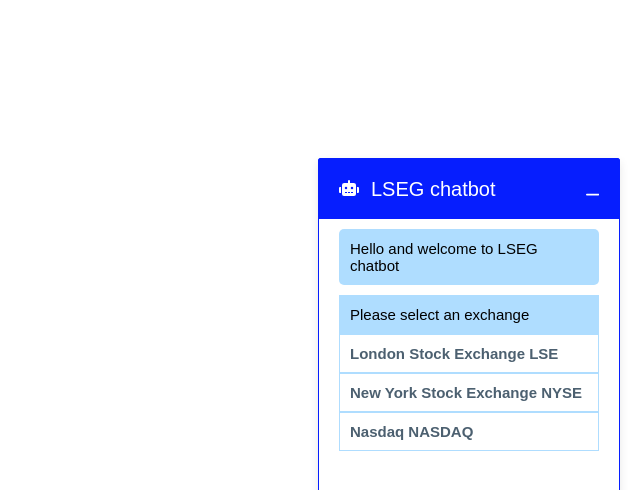
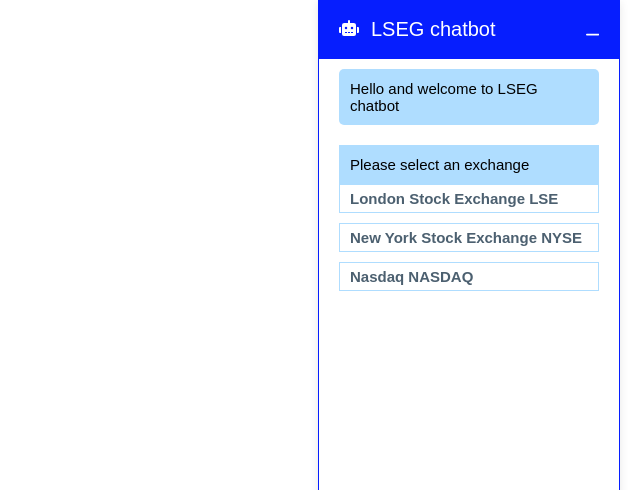
Before and after one commit to crizaf/chatbot, a React (Create React App) app: page / in a window 1280 px wide. Shown: the top 490 px of the page, without its empty margins (640-1280 px from the left). Built offline with nearby package versions, Linux system fonts and the light colour scheme.

Commit message:
Menu css updates

```diff
--- a/src/Chatbot.css
+++ b/src/Chatbot.css
@@ -14,7 +14,7 @@
   box-shadow: 0 4px 10px rgba(0, 0, 0, 0.1);
   display: flex;
   flex-direction: column;
-  height: 80vh;
+  height: 100vh;
   margin: 0 20px;
 }
 
@@ -66,12 +66,16 @@
   display: flex;
 }
 
+.cb-content .cb__info:first-child {
+  margin-top: 10px;
+}
+
 .cb-content .cb__info p {
   background-color: #afddff;
   color: black;
   font-size: 15px;
   padding: 10px;
-  margin: 10px 20px;
+  margin: 0px 20px;
   border: 1px solid transparent;
   border-radius: 5px;
 }
@@ -86,7 +90,7 @@
 .cb-content .cb__options {
   display: flex;
   flex-direction: column;
-  margin: 0 20px 20px 20px;
+  margin: 10px 20px 10px 20px;
 }
 
 .cb-content .cb__options .cb__info {
@@ -103,7 +107,7 @@
 .cb-content .stock__item {
   background-color: rgba(255, 255, 255, 0.1);
   color: #4c6070;
-  padding: 10px;
+  padding: 5px 10px;
   font-size: 15px;
   border: 1px solid #afddff;
   cursor: pointer;
@@ -112,11 +116,14 @@
   width: 100%;
   font-weight: bold;
 }
+.cb-content .stock__item:last-child {
+  margin-bottom: 10px;
+}
 
 .cb-content .stock__item--read-only {
   background-color: #afddff;
   color: black;
   font-size: 15px;
-  padding: 10px;
+  padding: 5px 10px;
   margin: 0;
 }
--- a/src/components/messages/InfoMessage.tsx
+++ b/src/components/messages/InfoMessage.tsx
@@ -15,9 +15,11 @@
   const ariaLabel = type !== "intro" ? infoText : "intro";
   return (
     <div className={infoClasses}>
-      <p role={role} aria-label={ariaLabel}>
-        {infoText}
-      </p>
+      <p
+        role={role}
+        aria-label={ariaLabel}
+        dangerouslySetInnerHTML={{ __html: infoText }}
+      ></p>
     </div>
   );
 };
--- a/src/store/stockContext.tsx
+++ b/src/store/stockContext.tsx
@@ -77,9 +77,9 @@
       nextStage.options = getStocksByExchangeCode(exgCode);
     }
     if (isShowPriceStage) {
-      nextStage.headerTitle = `Stock price of ${name} ${code} is ${getStockPriceByStockCode(
+      nextStage.headerTitle = `Stock price of ${name} ${code} is <b>${getStockPriceByStockCode(
         code
-      )}. Please select an option`;
+      )}&#36;</b>. Please select an option`;
     }
 
     setCurrentStage(nextStage);
```
